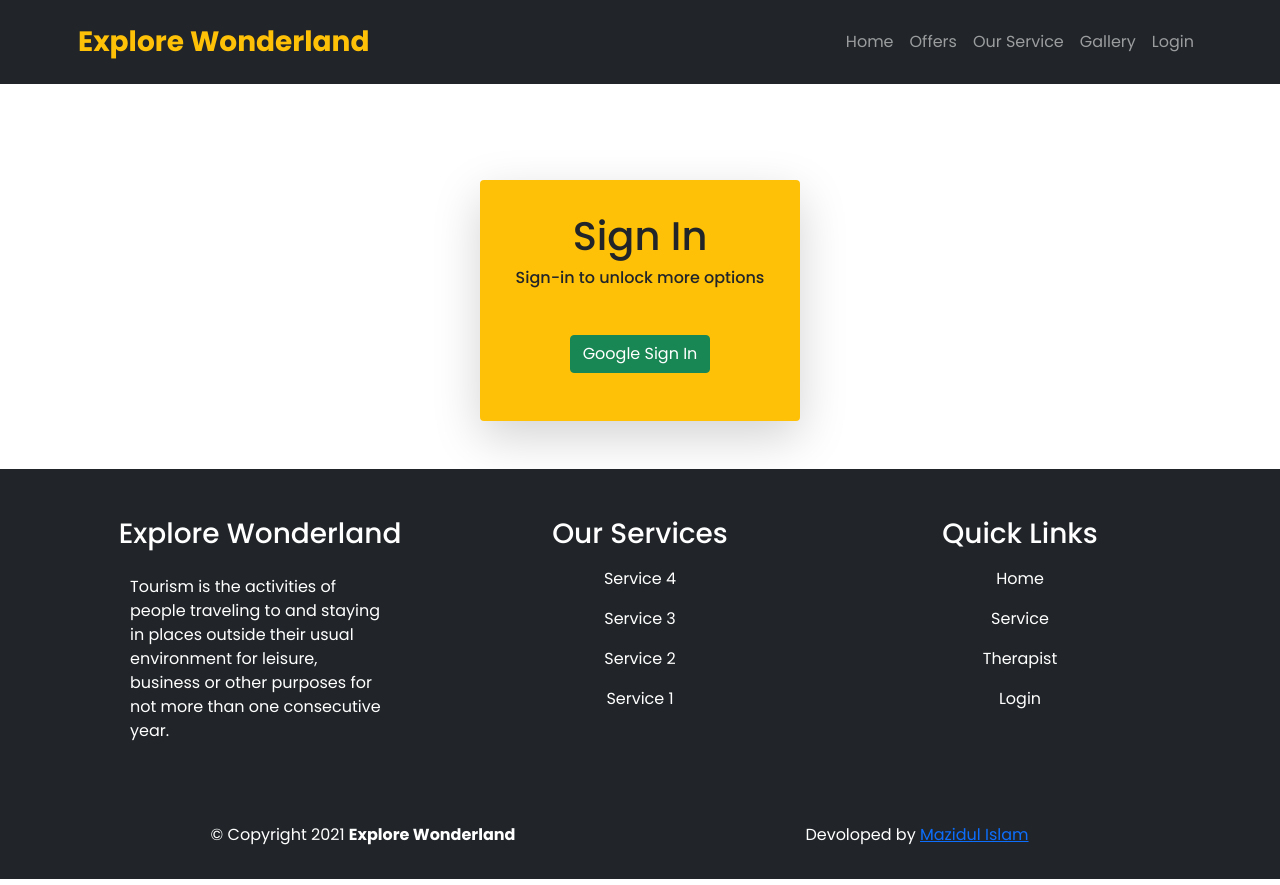
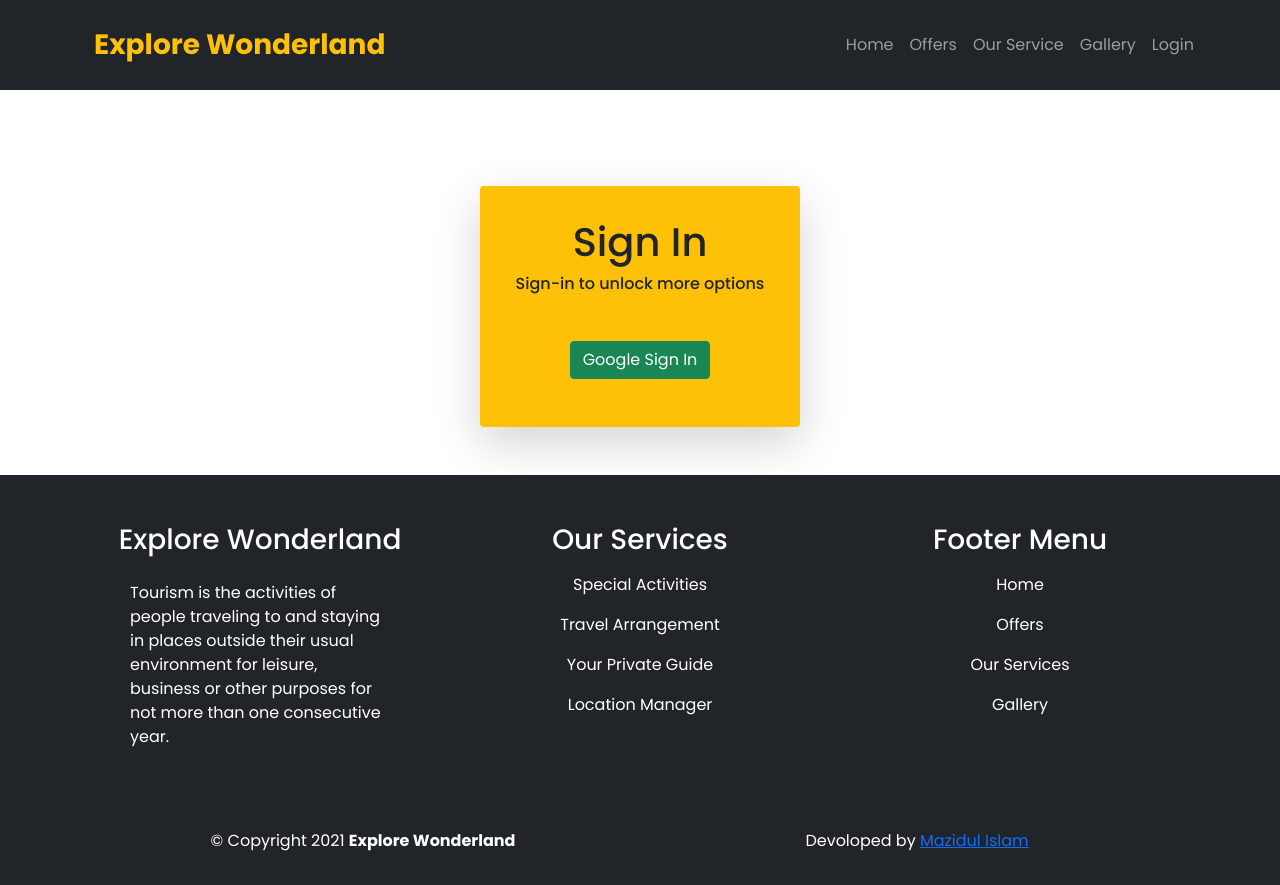
Before and after one commit to MazidulIslam/tourism-or-delivery-website-client-side, a React (Create React App) app: page /login in a window 1280 px wide. Built offline with nearby package versions, Linux system fonts and the light colour scheme; no server answers.

Commit message:
change favicon, retouch on footer, add link on logo

```diff
--- a/src/App.js
+++ b/src/App.js
@@ -41,7 +41,7 @@ function App() {
             <PrivateRoute path="/myOrders">
               <MyOrders></MyOrders>
             </PrivateRoute>
-            <Route path="/login">
+            <Route exact path="/login">
               <Login></Login>
             </Route>
             <Route path="/*">
--- a/src/Pages/Home/AddNewOffer/AddNewOffer.js
+++ b/src/Pages/Home/AddNewOffer/AddNewOffer.js
@@ -7,12 +7,14 @@ const AddNewOffer = () => {
   const { register, handleSubmit, reset } = useForm();
   const onSubmit = (data) => {
     console.log(data);
-    axios.post("http://localhost:5000/offers", data).then((res) => {
-      if (res.data.insertedId) {
-        alert("added successfully");
-        reset();
-      }
-    });
+    axios
+      .post("https://explore-wonderland.herokuapp.com/offers", data)
+      .then((res) => {
+        if (res.data.insertedId) {
+          alert("added successfully");
+          reset();
+        }
+      });
   };
   return (
     <div className="addOffer w-50 mx-auto m-5">
--- a/src/Pages/Home/ManageAllOrders/ManageAllOrders.js
+++ b/src/Pages/Home/ManageAllOrders/ManageAllOrders.js
@@ -5,14 +5,14 @@ import { useState } from "react";
 const ManageAllOrders = () => {
   const [orders, setOrders] = useState([]);
   useEffect(() => {
-    const url = `http://localhost:5000/orders/`;
+    const url = `https://explore-wonderland.herokuapp.com/orders/`;
     fetch(url)
       .then((res) => res.json())
       .then((data) => setOrders(data));
   }, []);
 
   const handleDelete = (id) => {
-    const url = `http://localhost:5000/orders/${id}`;
+    const url = `https://explore-wonderland.herokuapp.com/orders/${id}`;
     fetch(url, {
       method: "DELETE",
     })
--- a/src/Pages/Home/MyOrders/MyOrders.js
+++ b/src/Pages/Home/MyOrders/MyOrders.js
@@ -7,7 +7,7 @@ const MyOrders = () => {
   const { user } = useAuth();
   const [orders, setOrders] = useState([]);
   useEffect(() => {
-    const url = `http://localhost:5000/orders/`;
+    const url = `https://explore-wonderland.herokuapp.com/orders/`;
     fetch(url)
       .then((res) => res.json())
       .then((data) => {
--- a/src/Pages/Home/OfferDetails/OfferDetails.js
+++ b/src/Pages/Home/OfferDetails/OfferDetails.js
@@ -10,18 +10,20 @@ const OfferDetails = () => {
   const { user } = useAuth();
   const { register, handleSubmit, reset } = useForm();
   const onSubmit = (data) => {
-    axios.post("http://localhost:5000/orders", data).then((res) => {
-      if (res.data.insertedId) {
-        alert("Order Placed Successfully");
-        reset();
-      }
-    });
+    axios
+      .post("https://explore-wonderland.herokuapp.com/orders", data)
+      .then((res) => {
+        if (res.data.insertedId) {
+          alert("Order Placed Successfully");
+          reset();
+        }
+      });
   };
   const { offerId } = useParams();
 
   const [offer, setOffer] = useState([]);
   useEffect(() => {
-    const url = `http://localhost:5000/offers/${offerId}`;
+    const url = `https://explore-wonderland.herokuapp.com/offers/${offerId}`;
     fetch(url)
       .then((res) => res.json())
       .then((data) => {
--- a/src/Pages/Home/Offers/Offers.js
+++ b/src/Pages/Home/Offers/Offers.js
@@ -7,7 +7,7 @@ import Offer from "../Offer/Offer";
 const Offers = () => {
   const [offers, setOffers] = useState([]);
   useEffect(() => {
-    const url = `http://localhost:5000/offers`;
+    const url = `https://explore-wonderland.herokuapp.com/offers`;
     fetch(url)
       .then((res) => res.json())
       .then((data) => setOffers(data));
--- a/src/Pages/Login/Login/Login.js
+++ b/src/Pages/Login/Login/Login.js
@@ -5,7 +5,7 @@ import useAuth from "../../../hooks/useAuth";
 const Login = () => {
   const location = useLocation();
   const history = useHistory();
-  const redirect_uri = location.state?.from || "/";
+  const redirect_uri = location.state?.from || "/home";
   const { signInUsingGoogle } = useAuth();
 
   const handleGoogleSignIn = () => {
--- a/src/Pages/Shared/Footer/Footer.js
+++ b/src/Pages/Shared/Footer/Footer.js
@@ -1,5 +1,7 @@
 import React from "react";
+import { Nav } from "react-bootstrap";
 import { Link } from "react-router-dom";
+import { HashLink } from "react-router-hash-link";
 
 const Footer = () => {
   return (
@@ -23,52 +25,65 @@ const Footer = () => {
                   aria-current="page"
                   to="/services"
                 >
-                  Service 4
+                  Special Activities
                 </Link>
               </li>
               <li className="nav-item">
                 <Link className="nav-link text-white" to="/services">
-                  Service 3
+                  Travel Arrangement
                 </Link>
               </li>
               <li className="nav-item">
                 <Link className="nav-link text-white" to="/services">
-                  Service 2
+                  Your Private Guide
                 </Link>
               </li>
               <li className="nav-item">
                 <Link className="nav-link text-white" to="/services">
-                  Service 1
+                  Location Manager
                 </Link>
               </li>
             </ul>
           </div>
           <div className="col-md-4 col-sm-12">
-            <h3>Quick Links</h3>
+            <h3>Footer Menu</h3>
             <ul className="nav flex-column">
               <li className="nav-item">
-                <Link
+                <Nav.Link
                   className="nav-link active text-white"
                   aria-current="page"
-                  to="/home"
+                  as={HashLink}
+                  to="/home#home"
                 >
                   Home
-                </Link>
+                </Nav.Link>
               </li>
               <li className="nav-item">
-                <Link className="nav-link text-white" to="/services">
-                  Service
-                </Link>
+                <Nav.Link
+                  as={HashLink}
+                  className="nav-link text-white"
+                  to="/home#offers"
+                >
+                  Offers
+                </Nav.Link>
               </li>
               <li className="nav-item">
-                <Link className="nav-link text-white" to="/therapists">
-                  Therapist
-                </Link>
+                <Nav.Link
+                  as={HashLink}
+                  className="nav-link text-white"
+                  to="/home#services"
+                >
+                  Our Services
+                </Nav.Link>
               </li>
               <li className="nav-item">
-                <Link className="nav-link text-white" to="/login">
-                  Login
-                </Link>
+                <Nav.Link
+                  as={HashLink}
+                  className="nav-link text-white"
+                  to="/home#gallery"
+                >
+                  Gallery
+                </Nav.Link>
               </li>
             </ul>
           </div>
--- a/src/Pages/Shared/Header/Header.js
+++ b/src/Pages/Shared/Header/Header.js
@@ -24,9 +24,11 @@ const Header = () => {
         expand="lg"
       >
         <Container className="p-2">
-          <Navbar.Brand className="text-warning fw-bold fs-3" to="/home">
-            Explore Wonderland
-          </Navbar.Brand>
+          <Nav.Link as={HashLink} to="/home#home">
+            <Navbar.Brand className="text-warning fw-bold fs-3" to="/home">
+              Explore Wonderland
+            </Navbar.Brand>
+          </Nav.Link>
           <Navbar.Toggle />
           <Navbar.Collapse className="justify-content-end">
             <Nav>
--- a/src/hooks/useFirebase.js
+++ b/src/hooks/useFirebase.js
@@ -12,7 +12,7 @@ authInitialize();
 
 const useFirebase = () => {
   const [user, setUser] = useState();
-  const [isLoading, setIsLoading] = useState();
+  const [isLoading, setIsLoading] = useState(true);
   const auth = getAuth();
 
   // google sign in
```
Also changed, not shown: 1 other file (tests, documents, lock files or other folders).
